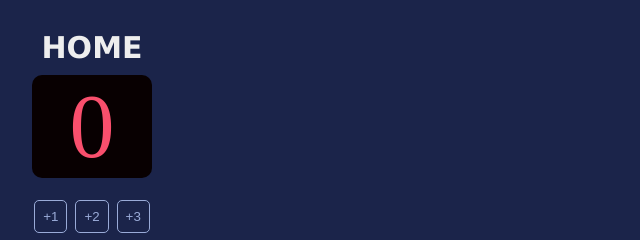
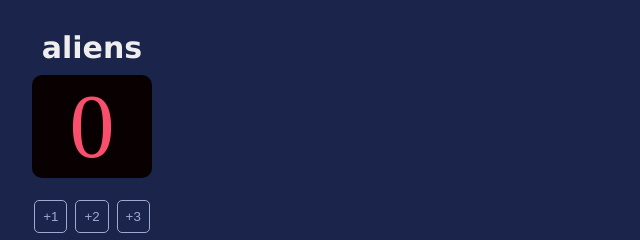
Before and after one commit to priyamistry400-beep/scoreboard, a website built with Vite: page index.html in a window 1280 px wide. Shown: the full height of the page, 228-868 px from the left. Built offline with nearby package versions, Linux system fonts and the light colour scheme.

Commit message:
changed the "home" tag

```diff
--- a/index.html
+++ b/index.html
@@ -5,7 +5,7 @@
     <body>
         <div class="container">
             <div class="column">
-                <h3>HOME</h3>
+                <h3>aliens</h3>
                 <h2 id="home-score" class="score">0</h2>
                 <div>
                     <button onclick="addhomescore(1)">+1</button>
```
